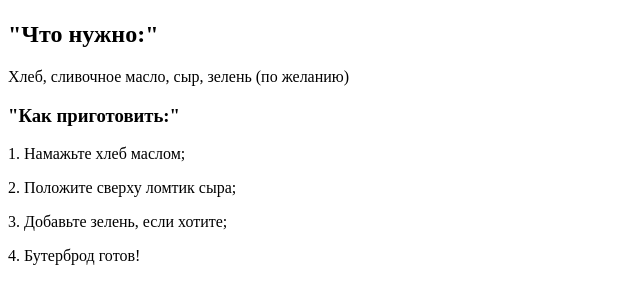
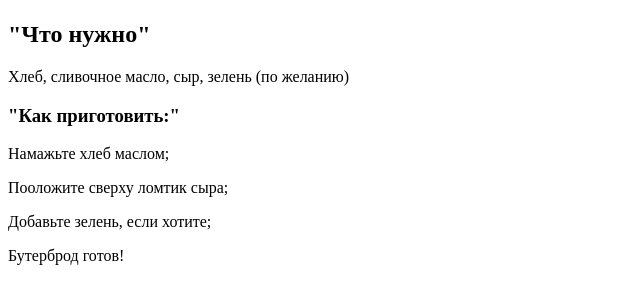
Before and after one commit to Berejok3/Berejok3.github.io, a plain HTML site: page food.html in a window 1280 px wide. Shown: the part 85-388 px from the top of the page, without its empty margins (0-640 px from the left). Drawn offline with Linux system fonts and the light colour scheme.

Commit message:
Update food.html

```diff
--- a/food.html
+++ b/food.html
@@ -5,12 +5,12 @@
 </head>
 <body>
     <h1>"Простой бутерброд с сыром"</h1>
-    <h2>"Что нужно:"</h2>
+    <h2>"Что нужно"</h2>
     <p>Хлеб, сливочное масло, сыр, зелень (по желанию)</p>
     <h3>"Как приготовить:"</h3>
-    <p>1. Намажьте хлеб маслом;</p>
-    <p>2. Положите сверху ломтик сыра;</p>
-    <p>3. Добавьте зелень, если хотите;</p>
-    <p>4. Бутерброд готов!</p>
+    <p> Намажьте хлеб маслом;</p>
+    <p> Пооложите сверху ломтик сыра;</p>
+    <p> Добавьте зелень, если хотите;</p>
+    <p> Бутерброд готов!</p>
 </body>
 </html>
```
